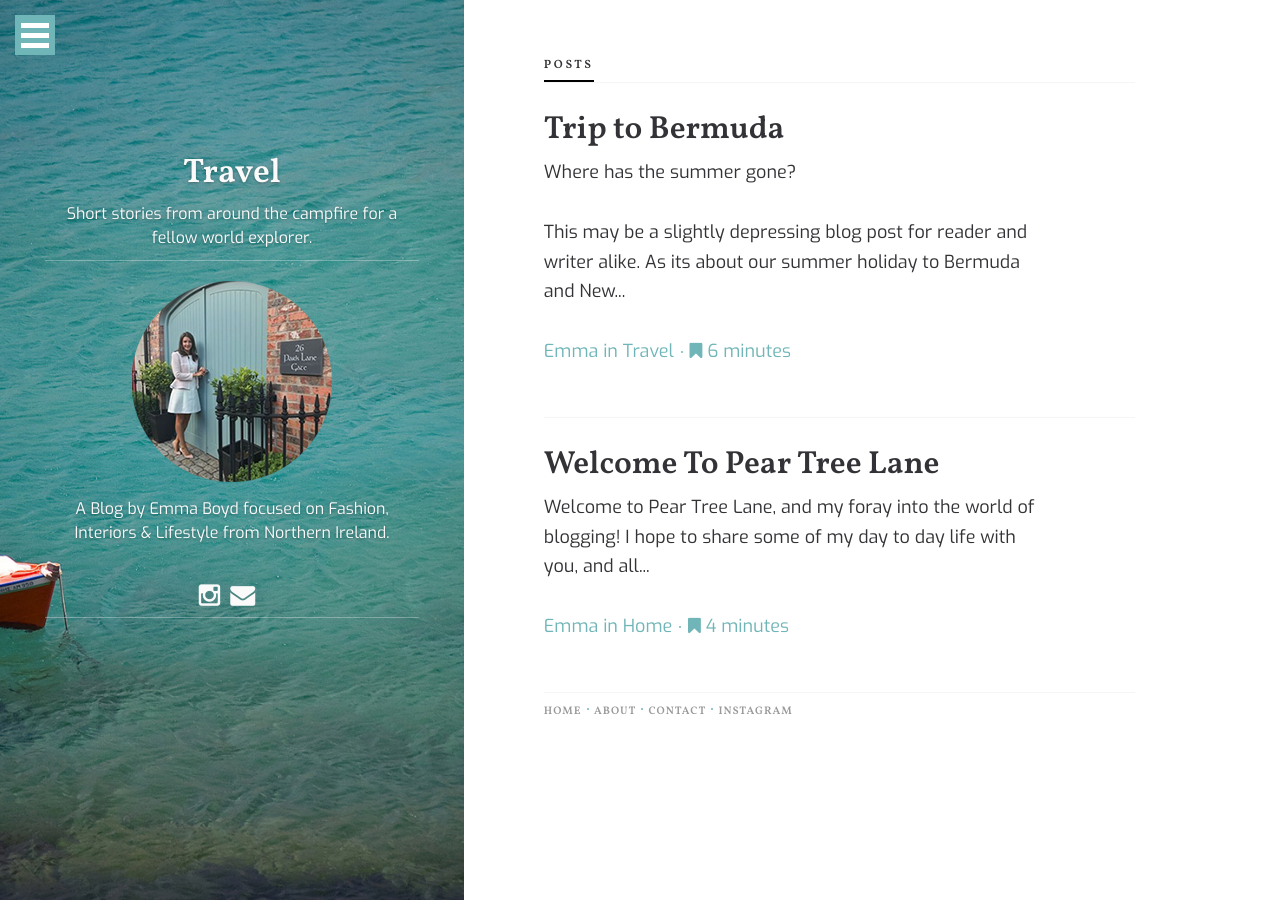
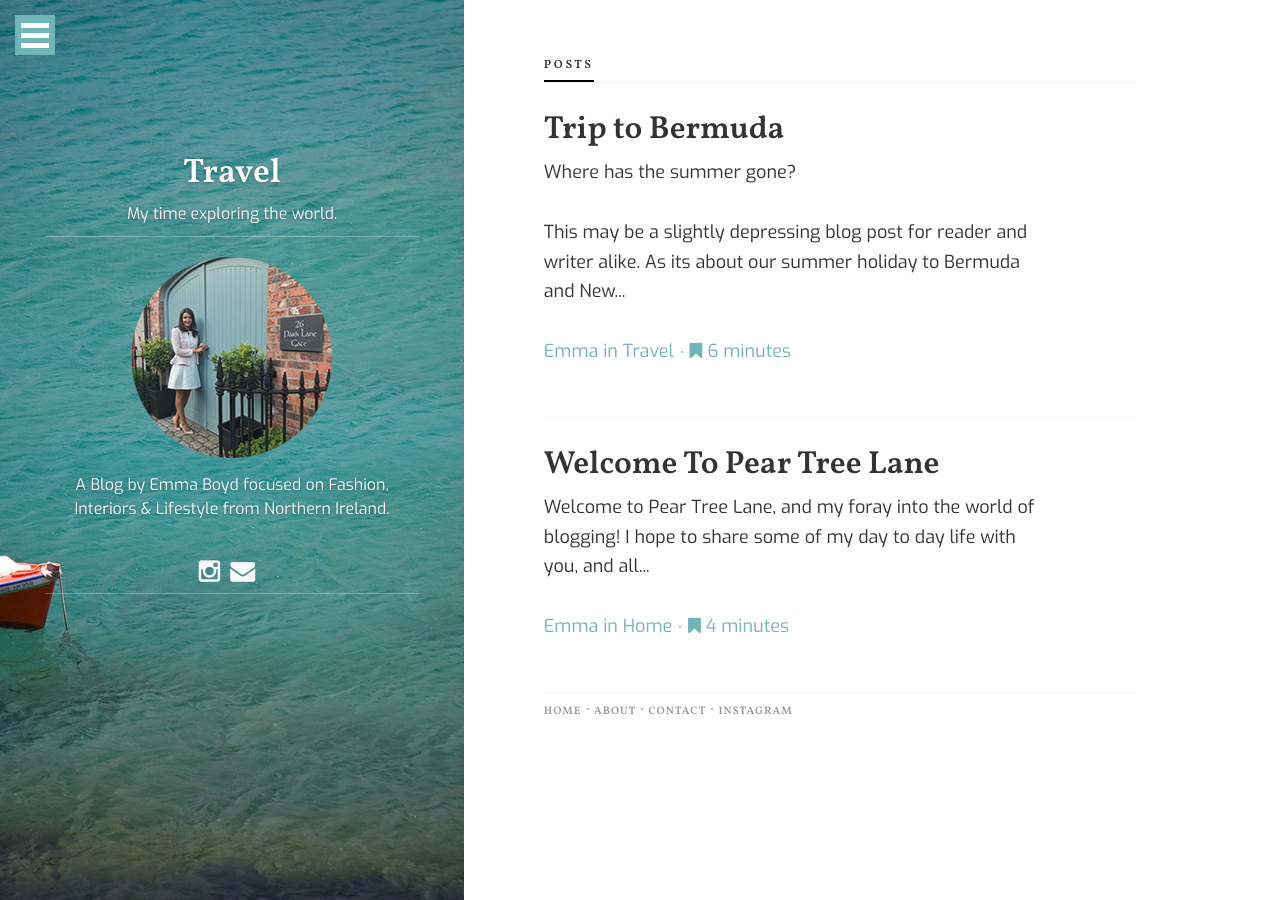
Before and after one commit to peartreelane/peartreelane.github.io, a Jekyll site: the page built from category/travel/index.html, in a window 1280 px wide. Built offline with Jekyll 4.4.1, drawn with Linux system fonts in a browser that asks for light colours; some web fonts are replaced.

Commit message:
categories

```diff
--- a/category/travel/index.html
+++ b/category/travel/index.html
@@ -3,5 +3,5 @@ layout: category
 category: travel
 title : Travel
 feature_image: feature-water
-desc: Short stories from around the campfire for a fellow world explorer.
+desc: My time exploring the world.
 ---
--- a/category/weddings/index.html
+++ b/category/weddings/index.html
@@ -3,5 +3,5 @@ layout: category
 category: weddings
 title : Weddings
 feature_image: feature-weddings
-desc: Weddings. Is it time for a new hat yet?feature-weddings
+desc: Weddings! Is it time for a new hat yet?
 ---
```
Also changed, not shown: 3 other files.
